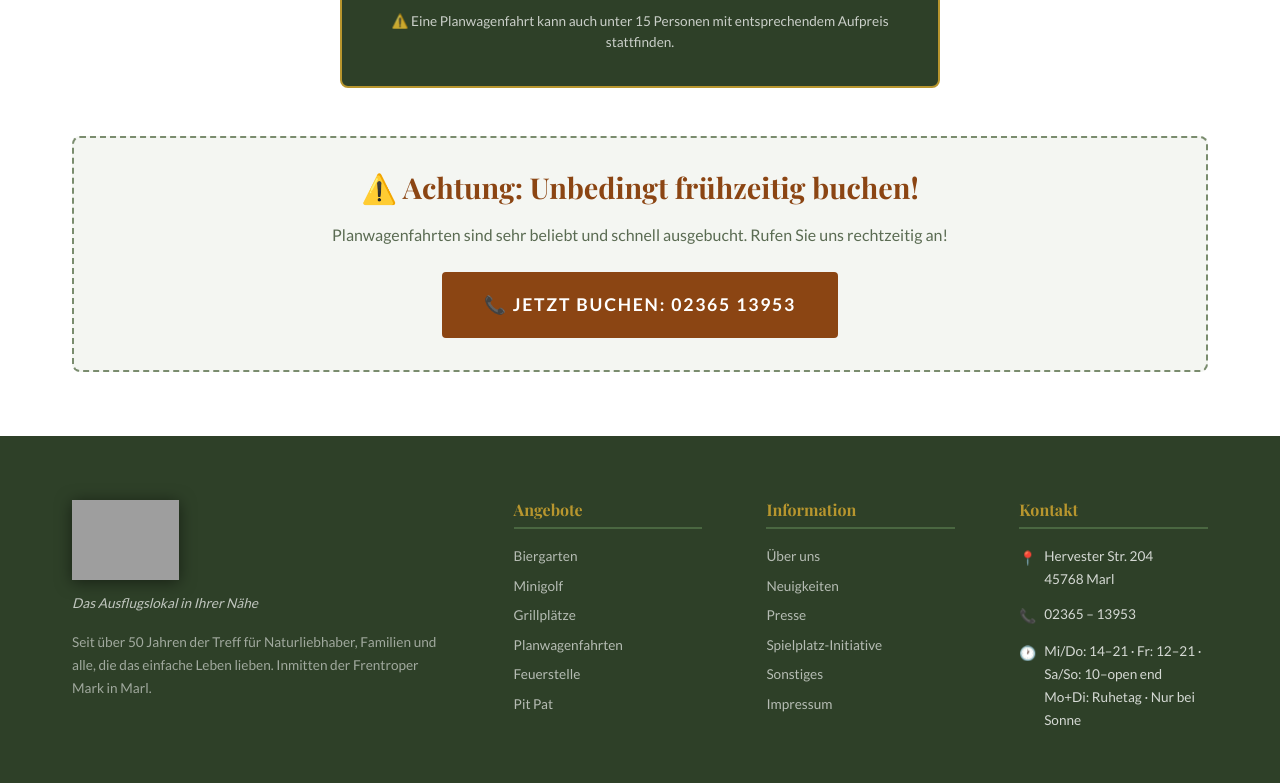
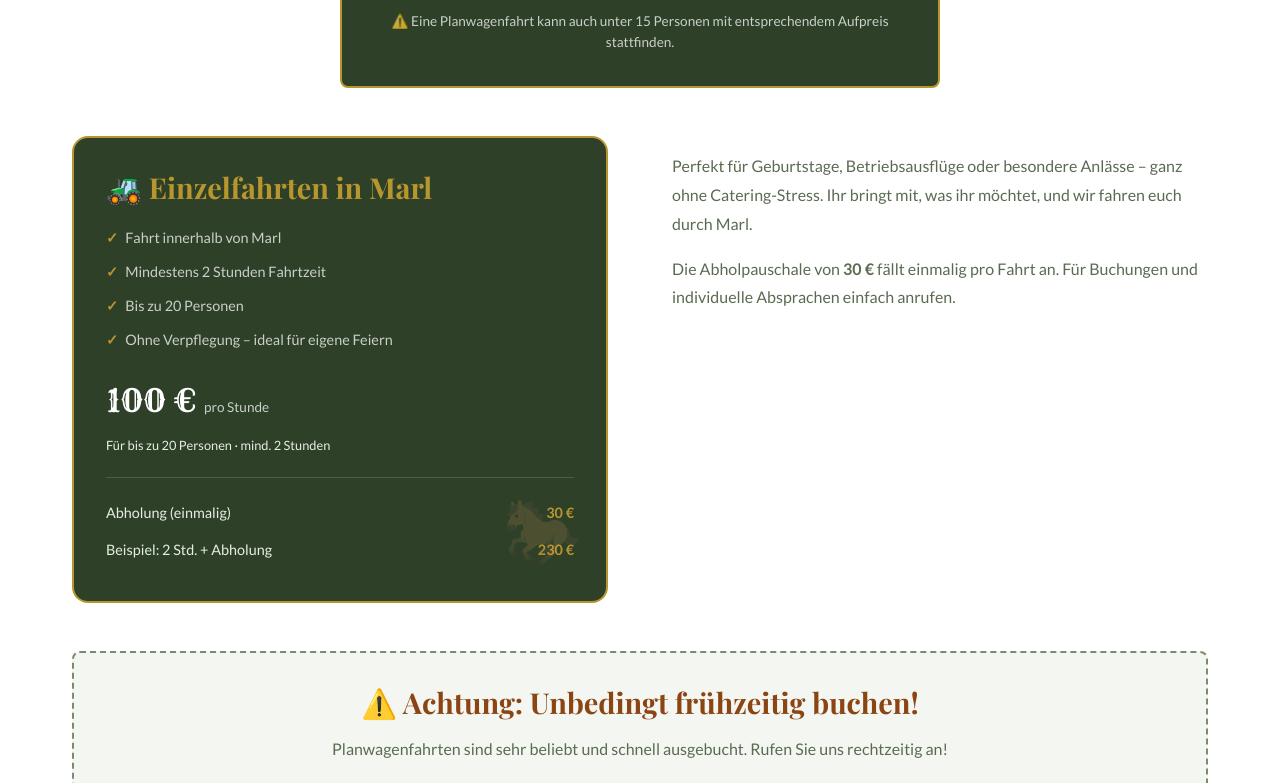
Before and after one commit to SMK-2025/wuttke-website, a plain HTML site: page pages/planwagen-fahrten.html in a window 1280 px wide. Shown: the part 1480-2263 px from the top of the page. Drawn offline with Linux system fonts and the light colour scheme; grey boxes are pictures that could not be loaded.

Commit message:
feat: Planwagen – neue Einzelfahrten-Kachel (100€/Std., 30€ Abholung, bis 20 Personen)

```diff
--- a/pages/planwagen-fahrten.html
+++ b/pages/planwagen-fahrten.html
@@ -178,6 +178,45 @@
         </div>
       </div>
 
+      <!-- EINZELFAHRTEN -->
+      <div class="two-col fade-in" style="margin-bottom:3rem; align-items:start;">
+        <div class="package-box" style="background:var(--color-forest-dark);">
+          <h3>🚜 Einzelfahrten in Marl</h3>
+          <ul>
+            <li>Fahrt innerhalb von Marl</li>
+            <li>Mindestens 2 Stunden Fahrtzeit</li>
+            <li>Bis zu 20 Personen</li>
+            <li>Ohne Verpflegung – ideal für eigene Feiern</li>
+          </ul>
+          <div class="package-price">
+            100 € <span>pro Stunde</span>
+          </div>
+          <p style="font-size:0.8rem; color:var(--color-sand); margin-top:0.5rem;">
+            Für bis zu 20 Personen · mind. 2 Stunden
+          </p>
+          <div style="margin-top:1.25rem; border-top:1px solid rgba(255,255,255,0.15); padding-top:1rem;">
+            <div style="display:flex; justify-content:space-between; padding:0.4rem 0; font-size:0.9rem; color:var(--color-sand);">
+              <span>Abholung (einmalig)</span>
+              <strong style="color:var(--color-gold);">30 €</strong>
+            </div>
+            <div style="display:flex; justify-content:space-between; padding:0.4rem 0; font-size:0.9rem; color:var(--color-sand);">
+              <span>Beispiel: 2 Std. + Abholung</span>
+              <strong style="color:var(--color-gold);">230 €</strong>
+            </div>
+          </div>
+        </div>
+        <div style="padding:1rem 0;">
+          <p style="color:var(--color-text-light); line-height:1.8; margin-bottom:1rem;">
+            Perfekt für Geburtstage, Betriebsausflüge oder besondere Anlässe – ganz ohne Catering-Stress.
+            Ihr bringt mit, was ihr möchtet, und wir fahren euch durch Marl.
+          </p>
+          <p style="color:var(--color-text-light); line-height:1.8;">
+            Die Abholpauschale von <strong>30 €</strong> fällt einmalig pro Fahrt an.
+            Für Buchungen und individuelle Absprachen einfach anrufen.
+          </p>
+        </div>
+      </div>
+
       <div style="text-align:center; background:var(--color-parchment); padding:2rem; border-radius:var(--radius-md); border:2px dashed var(--color-earth);">
         <h3 style="color:var(--color-rust); font-family:var(--font-display); margin-bottom:1rem;">
           ⚠️ Achtung: Unbedingt frühzeitig buchen!
@@ -203,7 +242,7 @@
           </div>
           <p class="footer-brand__tagline">Das Ausflugslokal in Ihrer Nähe</p>
           <p class="footer-brand__text">
-            Seit über 50 Jahren der Treff für Naturliebhaber, Familien und alle,
+            Seit über 70 Jahren der Treff für Naturliebhaber, Familien und alle,
             die das einfache Leben lieben. Inmitten der Frentroper Mark in Marl.
           </p>
         </div>
```
